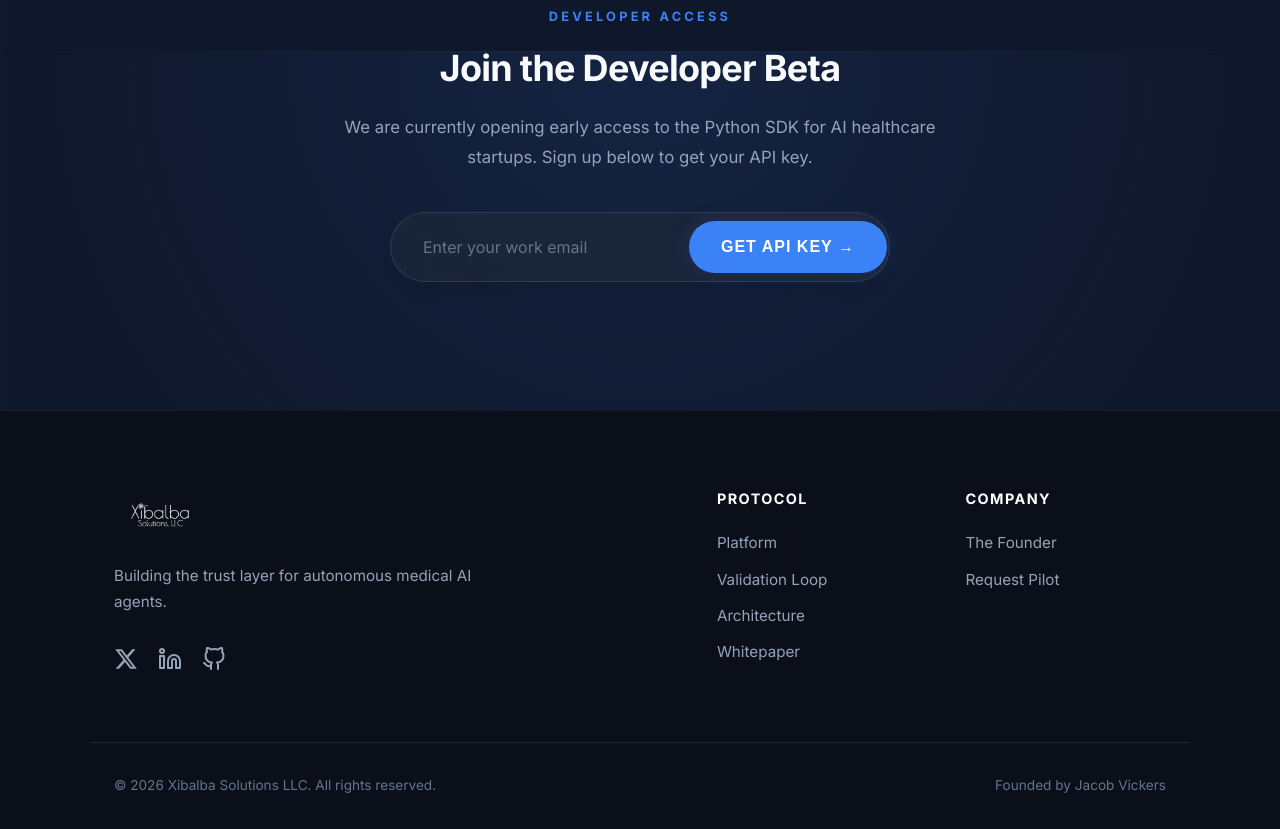
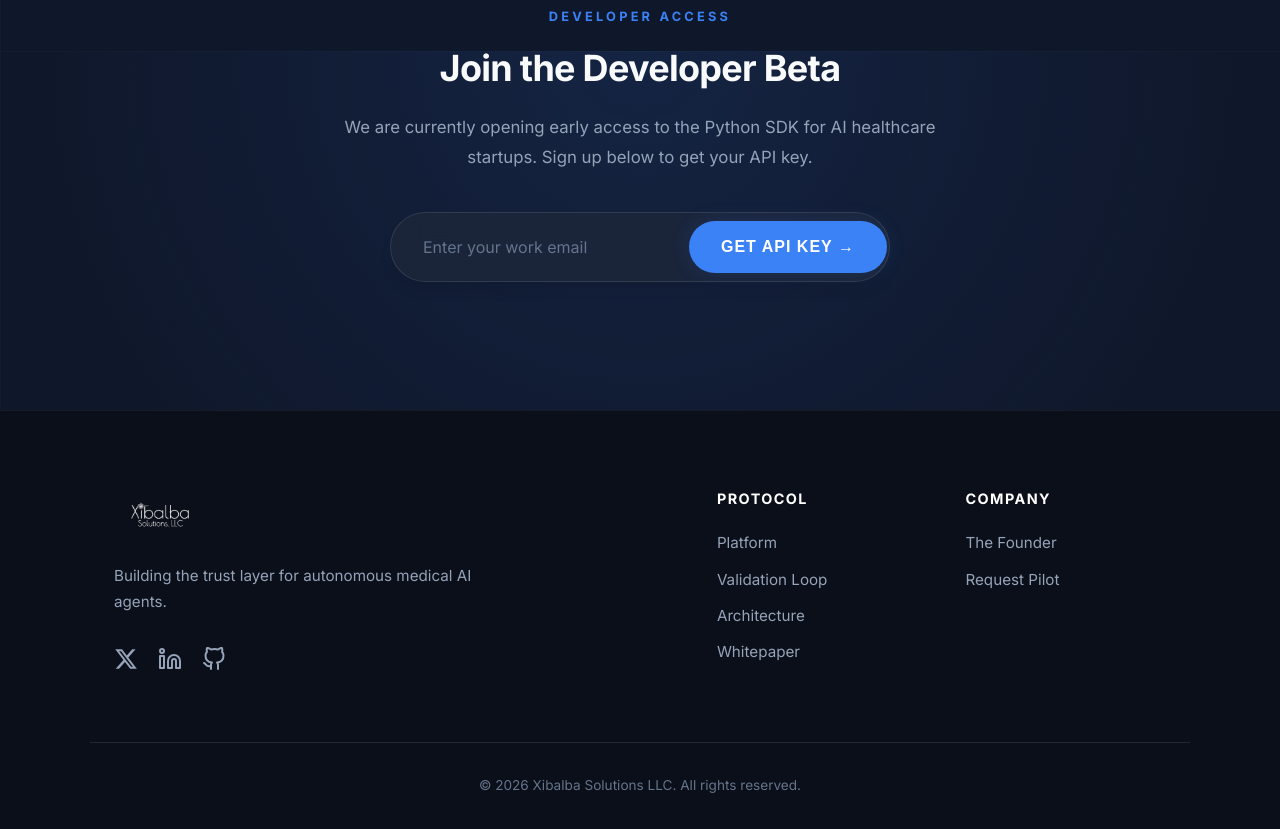
Before and after one commit to XibalbaTechSol/XibalbaTechSol.github.io, a plain HTML site: page index.html in a window 1280 px wide. Shown: the part 11149-11978 px from the top of the page. Drawn offline with nearby package versions, Linux system fonts and the light colour scheme.

Commit message:
Remove founder text from footer and center copyright line

```diff
--- a/index.html
+++ b/index.html
@@ -576,7 +576,6 @@ result = <span class="code-kw">await</span> client.execute_with_integrity(
         </div>
         <div class="container footer-bottom">
             <span>&copy; 2026 Xibalba Solutions LLC. All rights reserved.</span>
-            <span>Founded by Jacob Vickers</span>
         </div>
     </footer>
 
--- a/style.css
+++ b/style.css
@@ -749,8 +749,9 @@ nav.scrolled { background: var(--bg-nav-scrolled); border-bottom-color: var(--bo
     margin-top: 4rem;
     padding-top: 2rem;
     display: flex;
-    justify-content: space-between;
+    justify-content: center;
     align-items: center;
+    text-align: center;
     color: #64748B;
     font-size: 0.85rem;
 }
```
